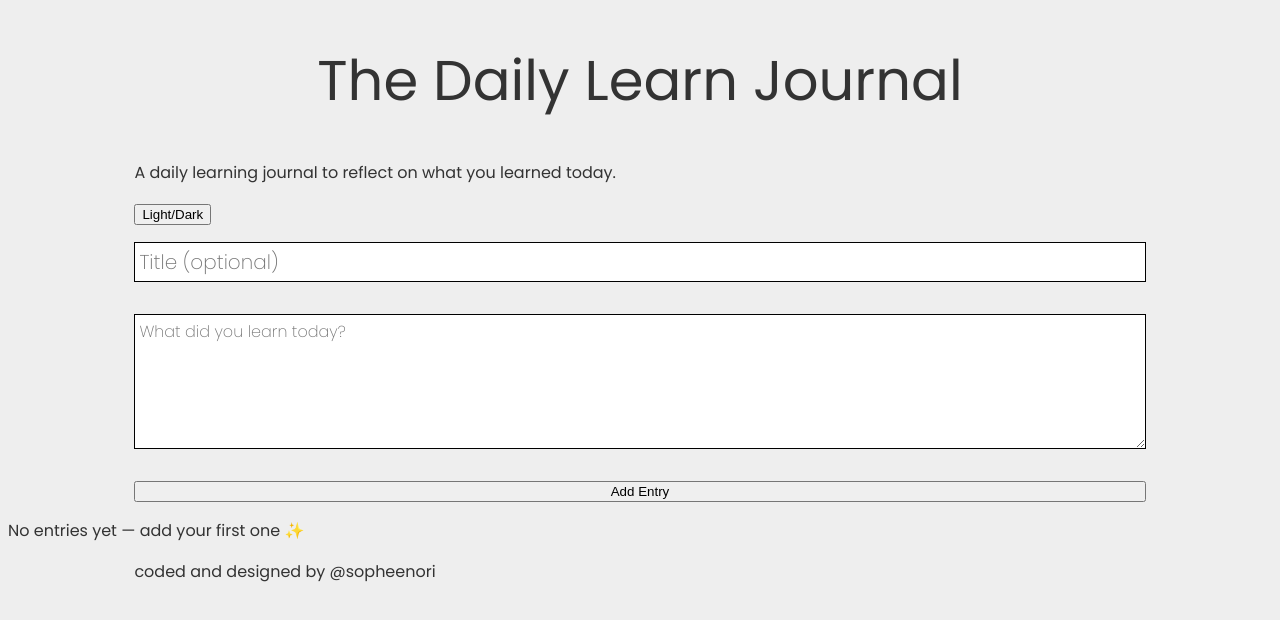
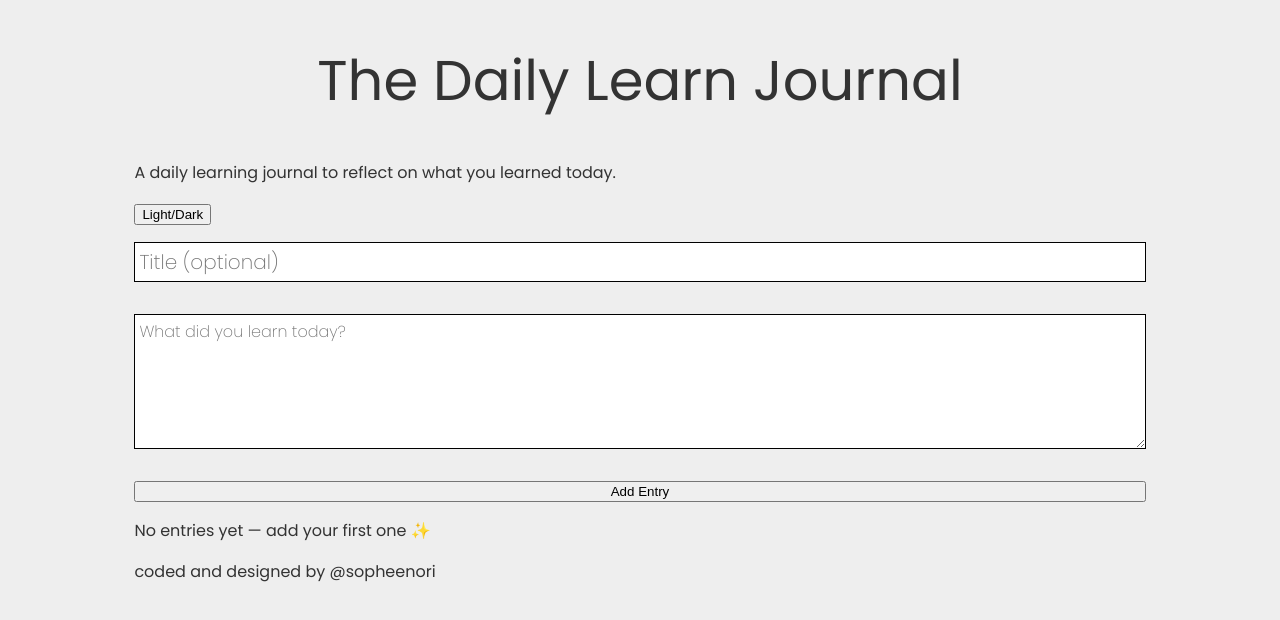
Before and after one commit to zofienora/learn-journal-v1, a React (Vite) app: page / in a window 1280 px wide. Shown: the top 620 px of the page. Built offline with nearby package versions, Linux system fonts and the light colour scheme.

Commit message:
fixed contaienr width

```diff
--- a/src/components/EntryList.jsx
+++ b/src/components/EntryList.jsx
@@ -1,7 +1,7 @@
 
 function EntryList({ entries }) {
   if (!entries || entries.length === 0) {
-    return <p className="entry-empty">No entries yet — add your first one ✨</p>;
+    return <div className="container"> <p className="entry-empty">No entries yet — add your first one ✨</p></div>;
   }
 
   // newest first, without mutating the original array
```
